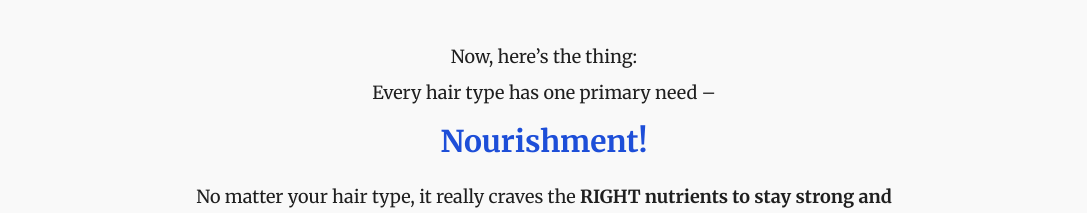
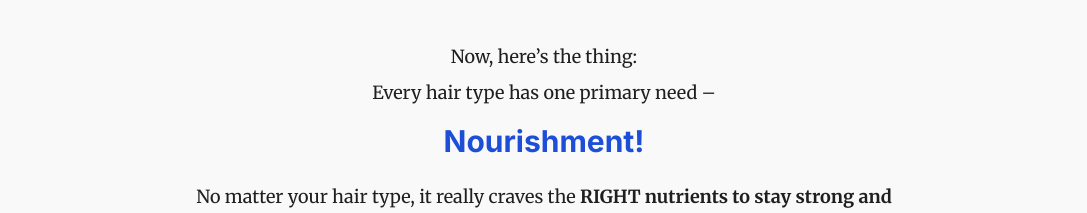
Before and after one commit to BidyutTLS/NnM-NLP11_New_page, a Next.js app: page / in a window 1280 px wide. Shown: the part 8300-8513 px from the top of the page, without its empty margins (96-1183 px from the left). Built offline with nearby package versions, Linux system fonts and the light colour scheme.

Commit message:
Update NourishmentHighlightSection.js

```diff
--- a/components/NourishmentHighlightSection.js
+++ b/components/NourishmentHighlightSection.js
@@ -5,7 +5,7 @@ const NourishmentHighlightSection = () => {
     <section className="bg-[#f9f9f9] text-center px-6 py-12 text-[#1f1f1f]">
       <p className="text-lg mb-2">Now, here’s the thing:</p>
       <p className="text-lg mb-4">Every hair type has one primary need –</p>
-      <h2 className="text-2xl md:text-3xl font-bold text-blue-700 mb-6">Nourishment!</h2>
+      <h2 className="text-2xl md:text-3xl font-inter font-bold text-blue-700 mb-6">Nourishment!</h2>
 
       <div className="max-w-3xl mx-auto text-base md:text-lg leading-relaxed space-y-4">
         <p>
```
